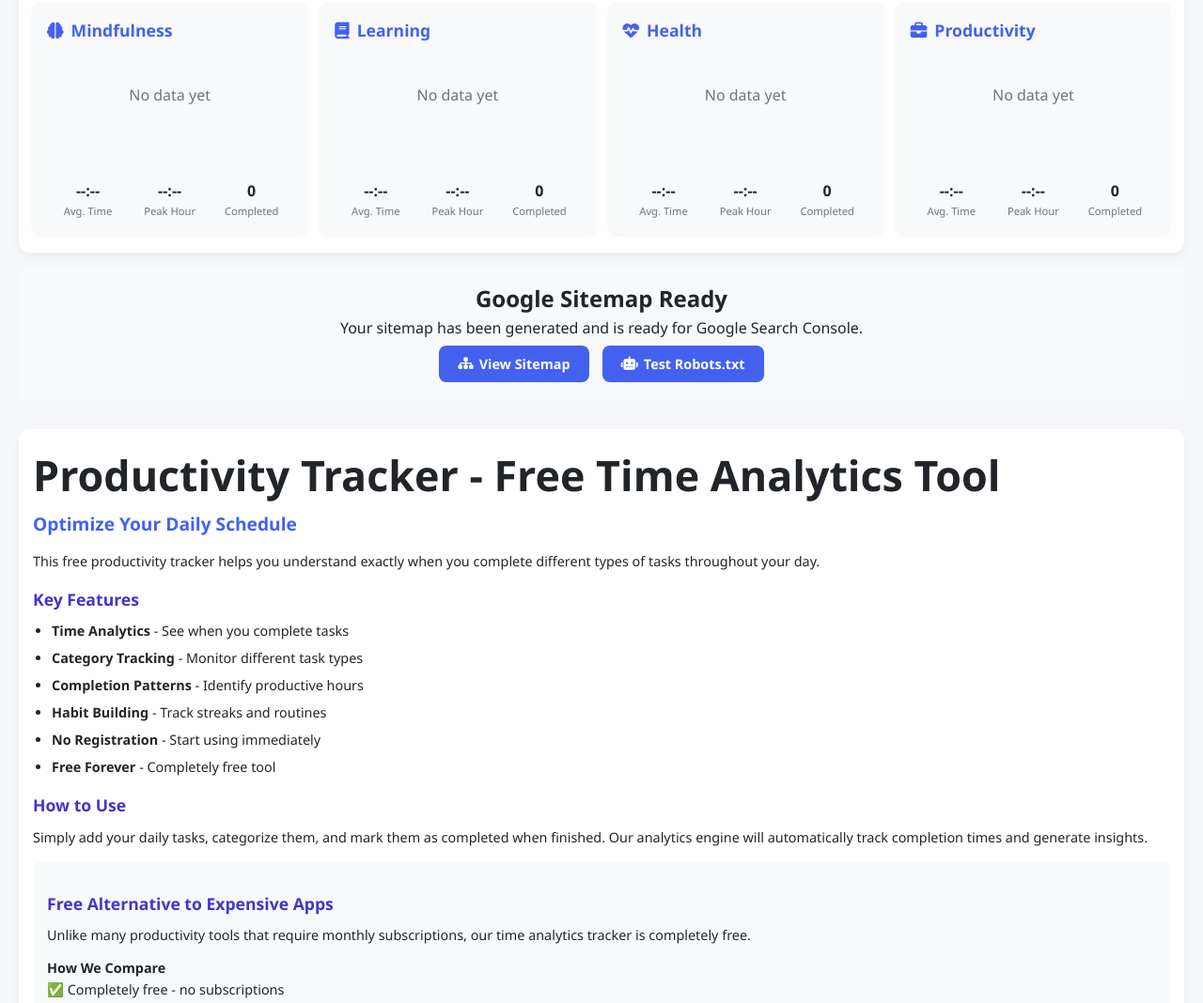
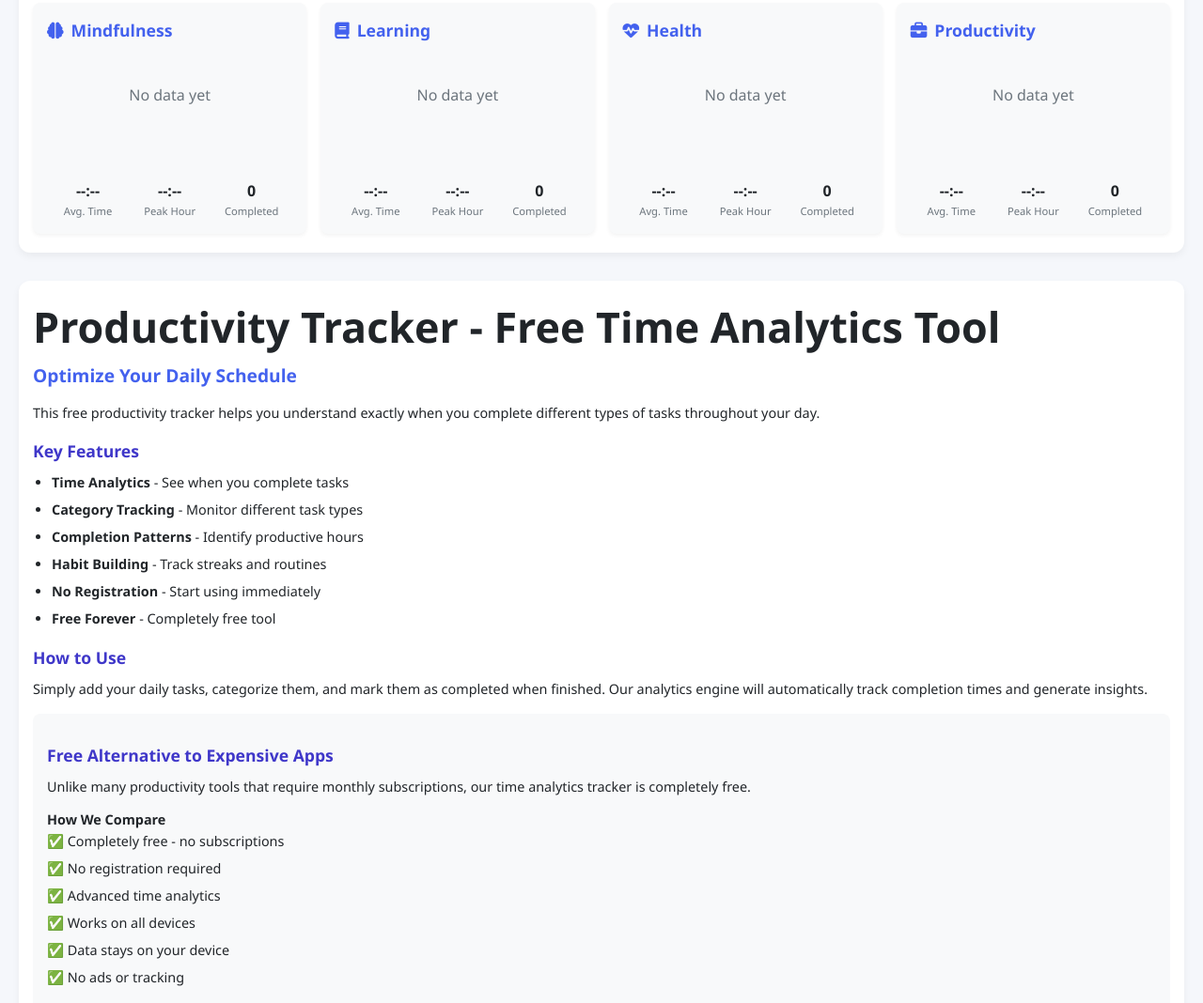
Before and after one commit to Thami-debugger/Productivity-Tracker, a website: page index.html in a window 1280 px wide. Shown: the part 2311-3379 px from the top of the page at 94% size. Drawn offline with Linux system fonts and the light colour scheme.

Commit message:
Remove sensitive info and sitemap UI from production

```diff
--- a/index.html
+++ b/index.html
@@ -8,9 +8,6 @@
     <meta name="keywords" content="productivity tracker, task management, time analytics, habit tracking, daily schedule, task completion patterns, free productivity tool, time management app">
     <meta name="author" content="Productivity Tracker">
 
-    <!-- Google Search Console Verification -->
-    <meta name="google-site-verification" content="lpgOqVca5sBG-p8FFpw3YaXktCgH-q9zUnu0KrsIxto" />
-    <meta name="google-site-verification" content="0lcnmrrt4Dyiydc7s5Ns-XAYgtdgiTNBVd3IblZ7TCc" />
     <!-- Open Graph tags for social sharing -->
     <meta property="og:title" content="Productivity Tracker - Analyze Your Daily Task Patterns">
     <meta property="og:description" content="Free tool to track when you complete tasks and optimize your daily productivity schedule">
@@ -648,35 +645,6 @@
             margin-left: 0;
         }
 
-        /* Sitemap Section */
-        .sitemap-section {
-            background: var(--light);
-            padding: 15px;
-            border-radius: 8px;
-            margin: 15px 0;
-            text-align: center;
-        }
-
-        .sitemap-button {
-            background: var(--primary);
-            color: white;
-            border: none;
-            padding: 10px 20px;
-            border-radius: 8px;
-            cursor: pointer;
-            font-weight: 600;
-            transition: background 0.3s;
-            display: inline-flex;
-            align-items: center;
-            gap: 6px;
-            margin: 5px;
-            font-size: 0.9rem;
-        }
-
-        .sitemap-button:hover {
-            background: var(--secondary);
-        }
-
         /* Desktop Improvements */
         @media (min-width: 768px) {
             body {
@@ -954,17 +922,6 @@
         </div>
 
         <div class="content-section" id="info-section">
-            <div class="sitemap-section">
-                <h2>Google Sitemap Ready</h2>
-                <p>Your sitemap has been generated and is ready for Google Search Console.</p>
-                <button class="sitemap-button" onclick="viewSitemap()">
-                    <i class="fas fa-sitemap"></i> View Sitemap
-                </button>
-                <button class="sitemap-button" onclick="testRobotsTxt()">
-                    <i class="fas fa-robot"></i> Test Robots.txt
-                </button>
-            </div>
-
             <div class="seo-content">
                 <h1>Productivity Tracker - Free Time Analytics Tool</h1>
 
@@ -1501,15 +1458,6 @@
             }
         }
 
-        // Sitemap functions
-        function viewSitemap() {
-            window.open('/sitemap.xml', '_blank');
-        }
-
-        function testRobotsTxt() {
-            window.open('/robots.txt', '_blank');
-        }
-
         // Initialize the app
         init();
     </script>
```
